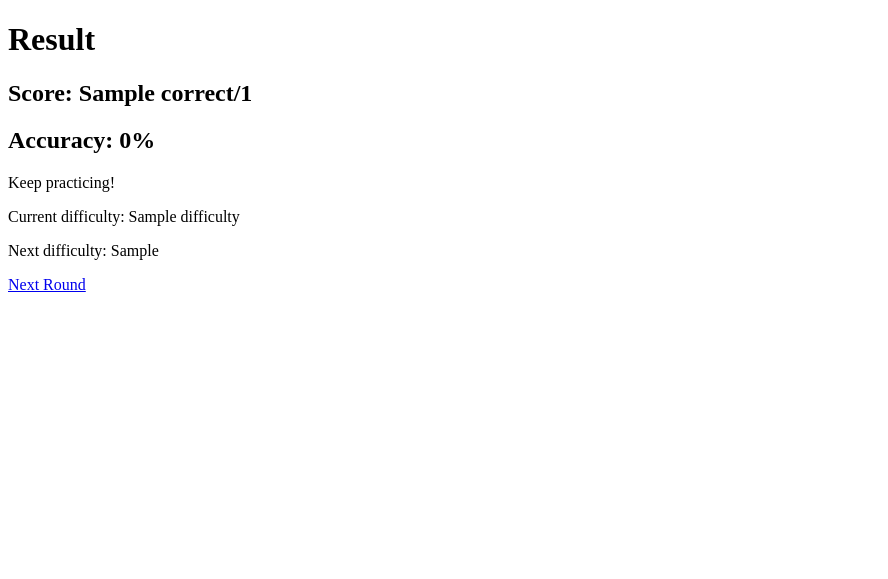
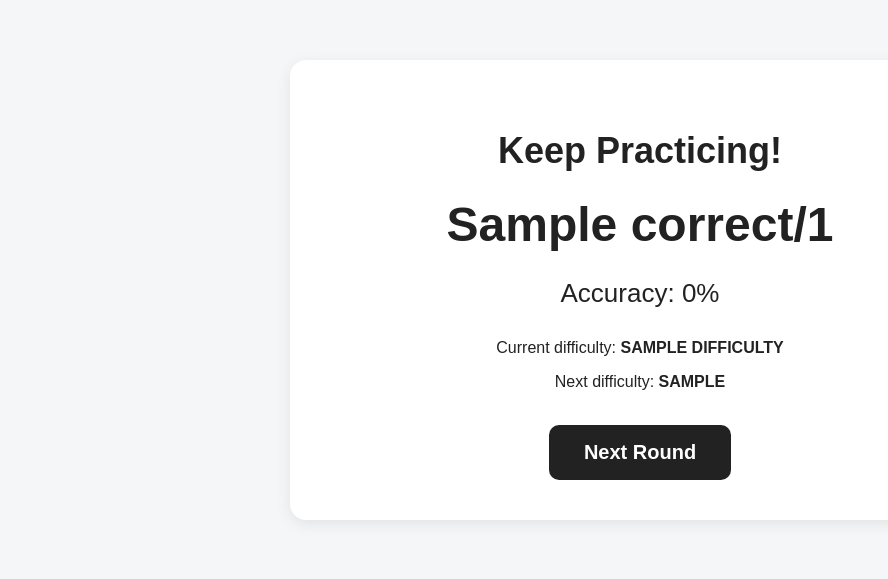
Before and after one commit to Sereniric/Memory-assistant, a Flask app: template app/templates/games/result.html in a window 1280 px wide. Shown: the top 579 px of the page, without its empty margins (0-888 px from the left). Run offline with Flask 3, Linux system fonts and the light colour scheme; the template is opened without the code that fills it: most values are stand-ins (such as "Sample title", 1, 10 or a date in 2020).

Commit message:
Build Sequence Recall game UI

```diff
--- a/app/routes/games.py
+++ b/app/routes/games.py
@@ -28,7 +28,8 @@ def remember():
 
     return render_template(
         "games/remember.html",
-        sequence=sequence
+        sequence=sequence,
+        difficulty=difficulty
     )
 
 @games.route("/answer")
--- /dev/null
+++ b/app/static/css/game.css
@@ -0,0 +1,86 @@
+* {
+    box-sizing: border-box;
+}
+
+body {
+    margin: 0;
+    font-family: Arial, sans-serif;
+    background: #f4f6f8;
+    color: #222;
+}
+
+.game-container {
+    width: 90%;
+    max-width: 700px;
+    margin: 60px auto;
+    text-align: center;
+}
+
+.game-card {
+    background: white;
+    padding: 40px;
+    border-radius: 16px;
+    box-shadow: 0 4px 15px rgba(0, 0, 0, 0.08);
+}
+
+.game-title {
+    font-size: 36px;
+    margin-bottom: 15px;
+}
+
+.game-subtitle {
+    font-size: 22px;
+    margin-bottom: 30px;
+}
+
+.difficulty {
+    font-size: 20px;
+    font-weight: bold;
+    margin-bottom: 30px;
+}
+
+.sequence {
+    font-size: 52px;
+    font-weight: bold;
+    letter-spacing: 15px;
+    margin: 40px 0;
+}
+
+.btn {
+    display: inline-block;
+    padding: 16px 35px;
+    font-size: 20px;
+    font-weight: bold;
+    border: none;
+    border-radius: 10px;
+    cursor: pointer;
+    text-decoration: none;
+    background: #222;
+    color: white;
+}
+
+.btn:hover {
+    opacity: 0.85;
+}
+
+.answer-input {
+    width: 100%;
+    max-width: 500px;
+    padding: 18px;
+    font-size: 24px;
+    text-align: center;
+    border: 2px solid #ccc;
+    border-radius: 10px;
+    margin: 25px 0;
+}
+
+.result-score {
+    font-size: 48px;
+    font-weight: bold;
+    margin: 25px 0;
+}
+
+.result-message {
+    font-size: 26px;
+    margin-bottom: 30px;
+}
--- a/app/templates/games/result.html
+++ b/app/templates/games/result.html
@@ -1,40 +1,76 @@
 <!DOCTYPE html>
-<html>
+<html lang="en">
+
 <head>
+    <meta charset="UTF-8">
+    <meta name="viewport" content="width=device-width, initial-scale=1.0">
+
     <title>Result</title>
+
+    <link
+        rel="stylesheet"
+        href="{{ url_for('static', filename='css/game.css') }}"
+    >
 </head>
 
 <body>
 
-    <h1>Result</h1>
+    <main class="game-container">
 
-    <h2>
-        Score: {{ correct }}/{{ sequence|length }}
-    </h2>
-
-    <h2>
-        Accuracy: {{ "%.0f"|format(accuracy) }}%
-    </h2>
+        <section class="game-card">
 
             {% if accuracy >= 80 %}
-        <p> Great job!</p>
+
+                <h1 class="game-title">
+                     Great Job!
+                </h1>
+
             {% elif accuracy >= 50 %}
-        <p> Good try!</p>
+
+                <h1 class="game-title">
+                     Good Try!
+                </h1>
+
             {% else %}
-        <p> Keep practicing!</p>
+
+                <h1 class="game-title">
+                     Keep Practicing!
+                </h1>
+
             {% endif %}
 
-    <p>
-        Current difficulty: {{ difficulty }}
+
+            <div class="result-score">
+                {{ correct }}/{{ sequence|length }}
+            </div>
+
+            <p class="result-message">
+                Accuracy: {{ "%.0f"|format(accuracy) }}%
             </p>
 
             <p>
-        Next difficulty: {{ new_difficulty }}
+                Current difficulty:
+                <strong>{{ difficulty|upper }}</strong>
             </p>
 
-    <a href="/game/remember">
+            <p>
+                Next difficulty:
+                <strong>{{ new_difficulty|upper }}</strong>
+            </p>
+
+            <br>
+
+            <a
+                href="{{ url_for('games.remember') }}"
+                class="btn"
+            >
                 Next Round
             </a>
 
+        </section>
+
+    </main>
+
 </body>
+
 </html>
```
Also changed, not shown: app/templates/games/answer.html (+39 -5 lines), app/templates/games/remember.html (+43 -10 lines), app/templates/games/start.html (+31 -8 lines), app/static/CSS/CSS/css/game.css (deleted), app/static/css/style.css (renamed from app/static/CSS/CSS/css/style.css), 1 other file. Lines whose indentation alone changed are shown as unchanged.
